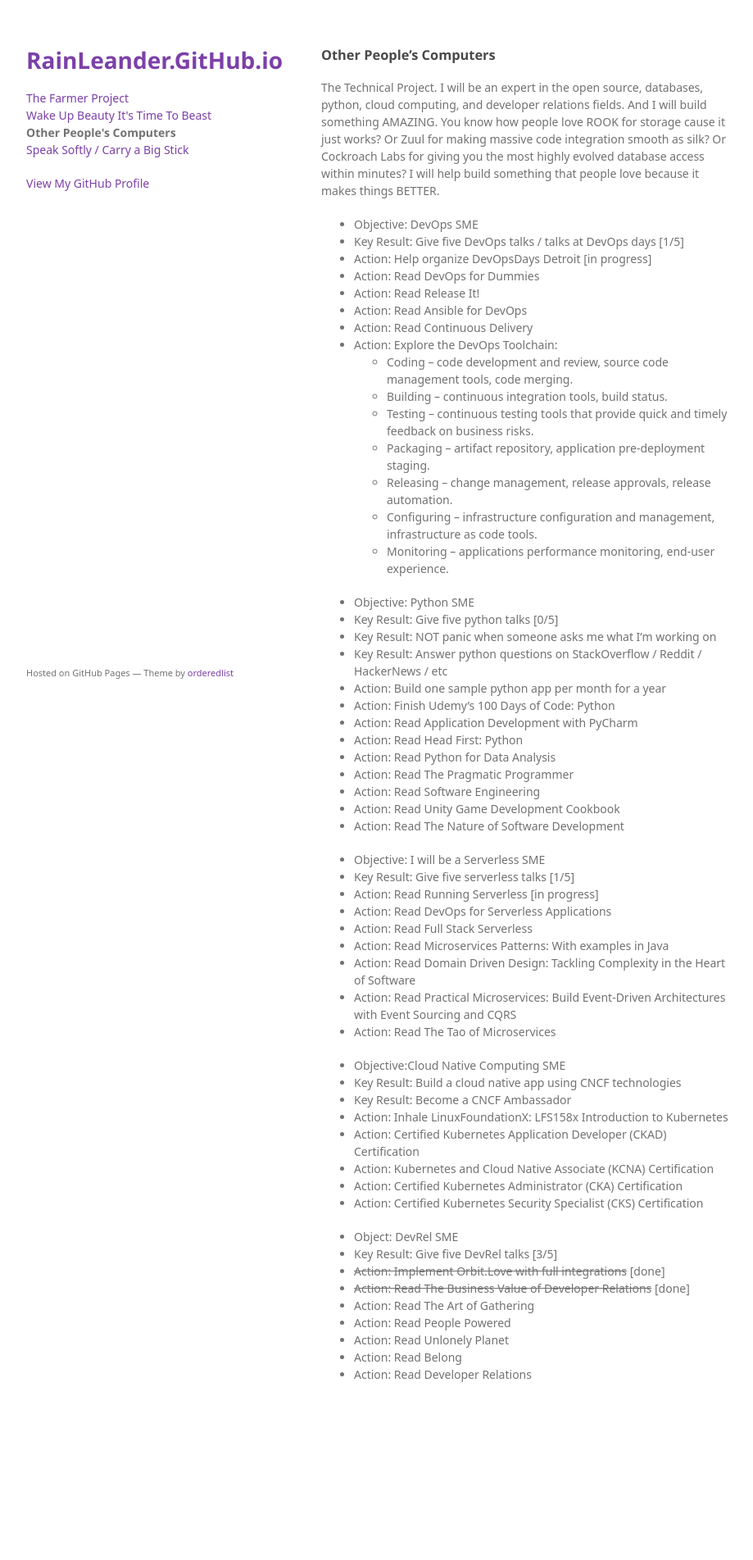
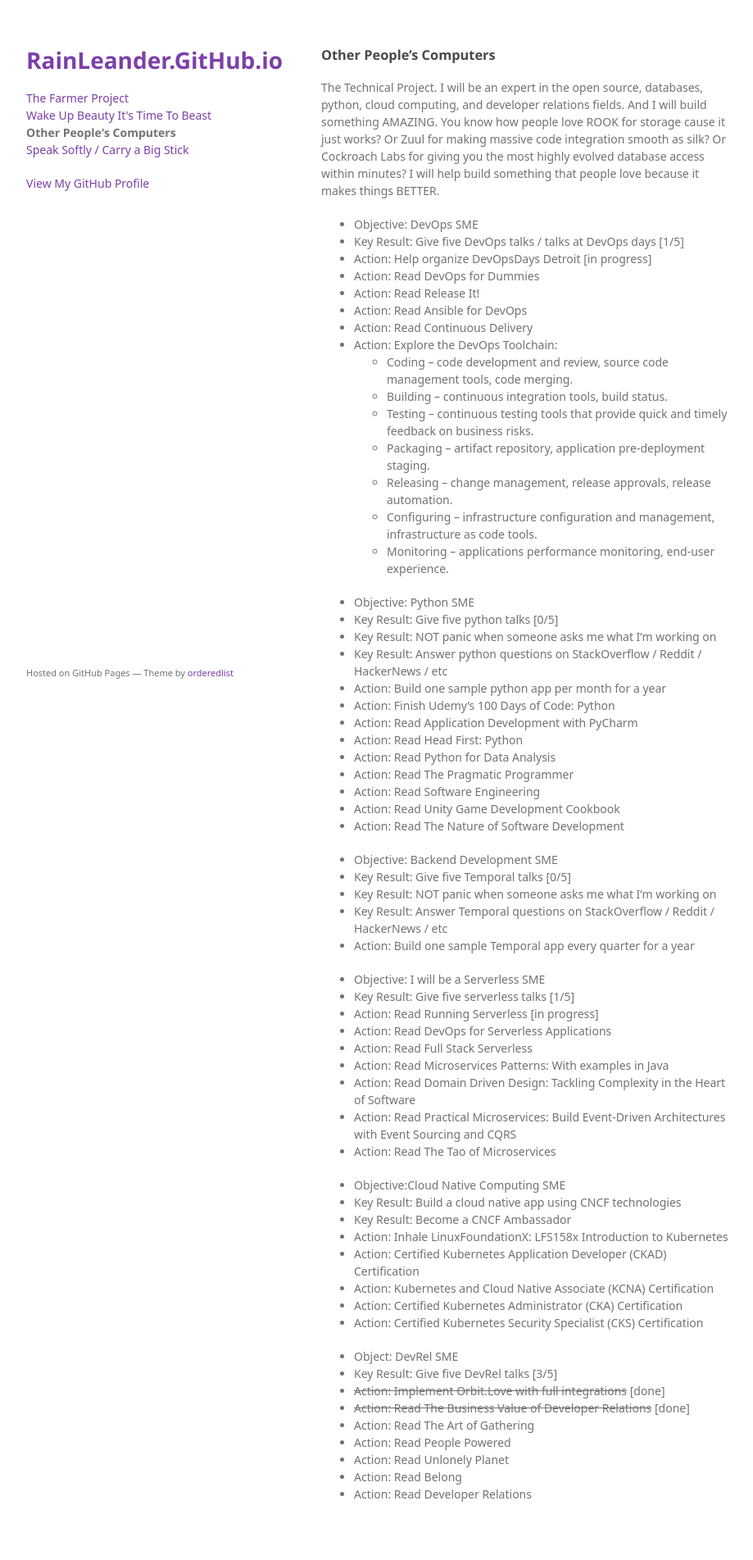
Before and after one commit to rainleander/rainleander.github.io, a Jekyll site: the page other-peoples-computers.html, which Jekyll copies as it is, in a window 1280 px wide. Shown: the whole page at 82% size, without its empty margins (178-1097 px from the left). Built offline with Jekyll 4.4.1, drawn with Linux system fonts in a browser that asks for light colours; some web fonts are replaced; before the commit the page ends 1757 px from its top, so only the background shows below that.

Commit message:
Update other-peoples-computers.html

```diff
--- a/other-peoples-computers.html
+++ b/other-peoples-computers.html
@@ -59,6 +59,12 @@
         <li>Action: Read Unity Game Development Cookbook</li>
         <li>Action: Read The Nature of Software Development</li></ul>
 
+      <ul><li>Objective: Backend Development SME</li>
+        <li>Key Result: Give five Temporal talks [0/5]</li>
+        <li>Key Result: NOT panic when someone asks me what I’m working on</li>
+        <li>Key Result: Answer Temporal questions on StackOverflow / Reddit / HackerNews / etc</li>
+        <li>Action: Build one sample Temporal app every quarter for a year</li></ul>
+
       <ul><li>Objective: I will be a Serverless SME</li>
         <li>Key Result: Give five serverless talks [1/5]</li>
         <li>Action: Read Running Serverless [in progress]</li>
```
